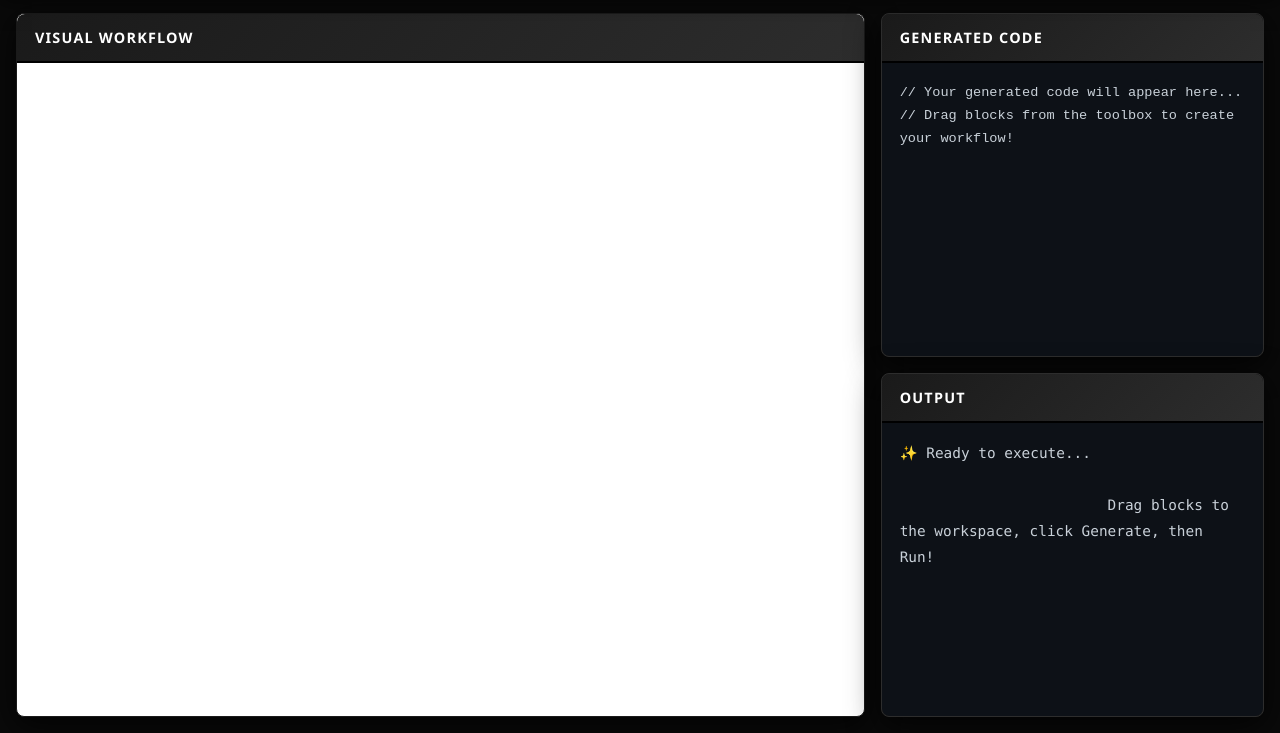
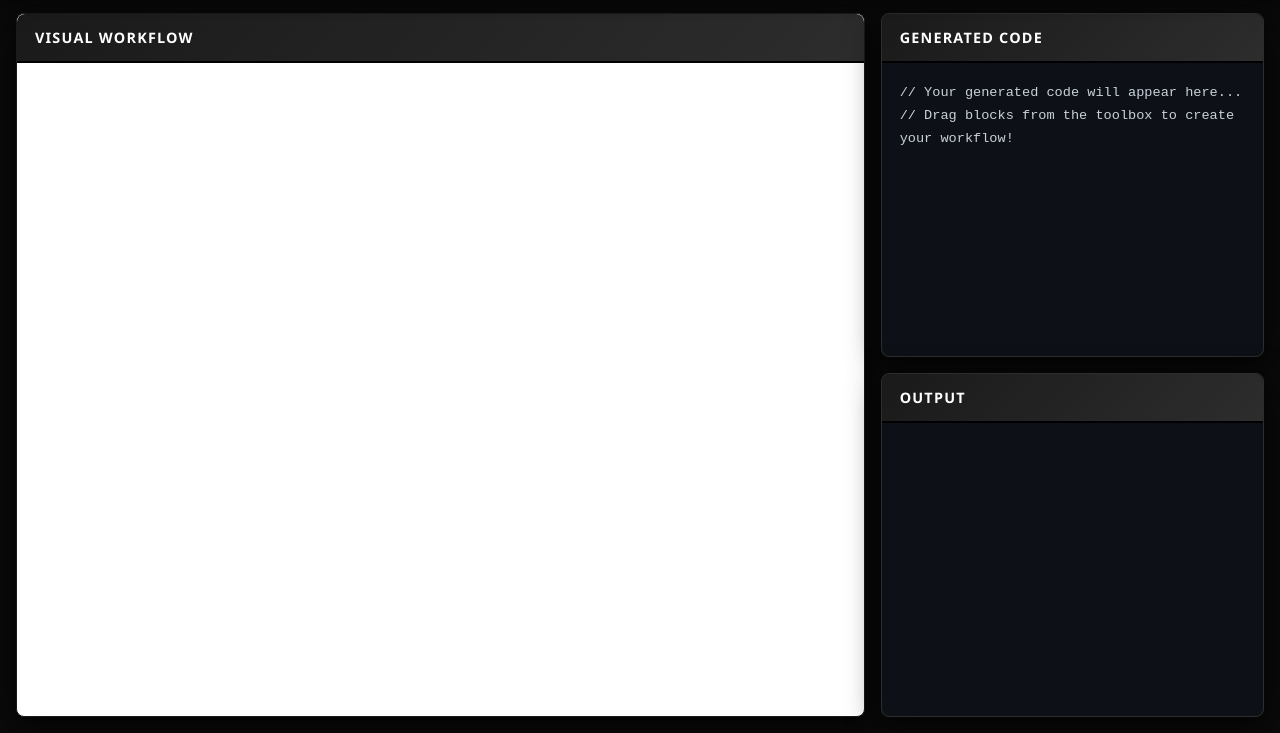
Before and after one commit to rizwimohdaltamash/FlowForge, a website: page index.html in a window 1280 px wide. Shown: the part 67-800 px from the top of the page. Drawn offline with nearby package versions, Linux system fonts and the light colour scheme; a script that the page names is missing.

Commit message:
Remove default text from output panel

```diff
--- a/index.html
+++ b/index.html
@@ -60,9 +60,7 @@
                     <div class="section-header">
                         <h2>Output</h2>
                     </div>
-                    <div id="outputPanel">✨ Ready to execute...
-
-                        Drag blocks to the workspace, click Generate, then Run!</div>
+                    <div id="outputPanel"></div>
                 </div>
             </div>
         </div>
```
